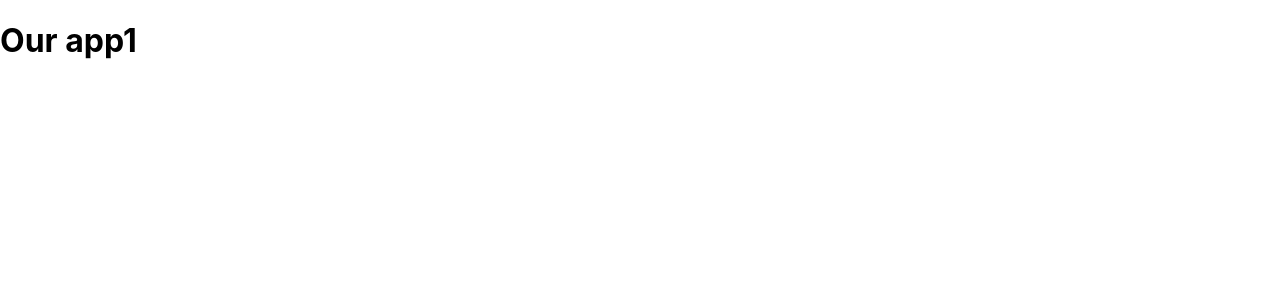
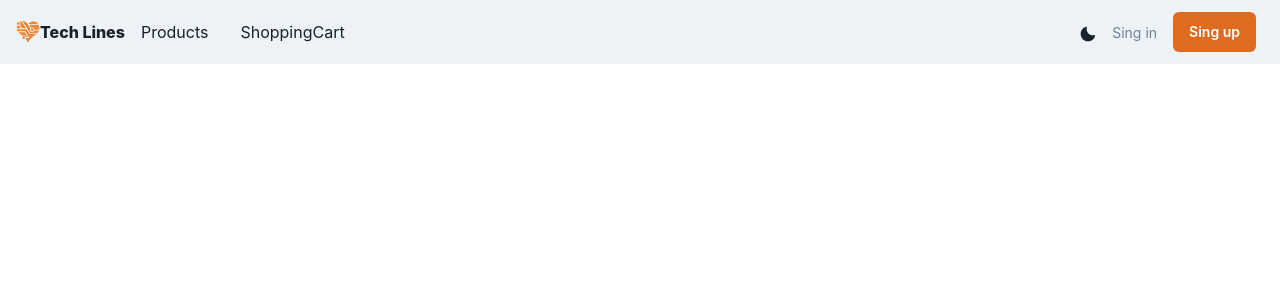
Before and after one commit to pkuzmenkoo/techlines, a React (Create React App) app in the folder client/: page /registration in a window 1280 px wide. Shown: the top 300 px of the page. Built offline with nearby package versions, Linux system fonts and the light colour scheme.

Commit message:
navbar created and setup react router

```diff
--- a/client/src/App.js
+++ b/client/src/App.js
@@ -1,8 +1,17 @@
+import {ChakraProvider} from '@chakra-ui/react';
+import {BrowserRouter as Router, Routes, Route} from 'react-router-dom';
+import Navbar from './components/Navbar'
+
 function App() {
   return (
-    <div>
-      <h1>Our app1</h1>
-    </div>
+    <ChakraProvider>
+      <Router>
+        <Navbar />
+        <main>
+          {/* {<Routes></Routes>} */}
+        </main>
+      </Router>
+    </ChakraProvider>
   );
 }
 
--- /dev/null
+++ b/client/src/components/Navbar.jsx
@@ -0,0 +1,109 @@
+import {
+  Box,
+  Flex,
+  HStack,
+  Link,
+  Icon,
+  IconButton,
+  Text,
+  useDisclosure,
+  Button,
+  Stack,
+  useColorModeValue,
+  useColorMode,
+} from '@chakra-ui/react';
+import { Link as ReactLink } from 'react-router-dom';
+import { HamburgerIcon, CloseIcon, MoonIcon, SunIcon } from '@chakra-ui/icons';
+import { GiTechnoHeart } from 'react-icons/gi';
+
+const links = [
+  { linkName: 'Products', path: '/products' },
+  { linkName: 'ShoppingCart', path: '/cart' },
+];
+
+const NavLink = ({ path, children }) => (
+  <Link
+    as={ReactLink}
+    to={path}
+    px={2}
+    py={2}
+    rounded='md'
+    _hover={{ textDecorationLine: 'none', bg: useColorModeValue('gray.200', 'gray.700') }}
+  >
+    {children}
+  </Link>
+);
+
+const Navbar = () => {
+  const { isOpen, onClose, onOpen } = useDisclosure();
+  const { colorMode, toggleColorMode } = useColorMode();
+
+  return (
+    <Box bg={useColorModeValue('gray.100', 'gray.900')} px={4}>
+      <Flex h={16} alignItems='center' justifyContent='space-between'>
+        <IconButton
+          size='md'
+          icon={isOpen ? <CloseIcon /> : <HamburgerIcon />}
+          display={{ md: 'none' }}
+          onClick={isOpen ? onClose : onOpen}
+        />
+        <HStack>
+          <Link as={ReactLink} to='/'>
+            <Flex alignItems='center'>
+              <Icon as={GiTechnoHeart} h={6} w={6} color='orange.400' />
+              <Text fontWeight='extrabold'>Tech Lines</Text>
+            </Flex>
+          </Link>
+          <HStack as='nav' spacing={4} display={{base: 'none', md: 'flex'}}>
+            {links.map((link) => (
+              <NavLink key={link.linkName} path={link.path}>
+                {link.linkName}
+              </NavLink>
+            ))}
+          </HStack>
+        </HStack>
+        <Flex alignItems='center'>
+          <NavLink>
+            <Icon
+              as={colorMode === 'light' ? MoonIcon : SunIcon}
+              alignItems='center'
+              onClick={() => toggleColorMode()}
+            />
+          </NavLink>
+          <Button as={ReactLink} to='/login' px={2} fontSize='sm' fontWeight={400} variant='link'>
+            Sing in
+          </Button>
+          <Button
+            as={ReactLink}
+            to='/regestration'
+            m={2}
+            display={{base: 'none', md: 'inline-flex'}}
+            fontSize='sm'
+            fontWeight={600}
+            _hover={{ bg: 'orange.400' }}
+            bg='orange.500'
+            color='white'
+          >
+            Sing up
+          </Button>
+        </Flex>
+      </Flex>
+      {isOpen ? (
+        <Box pb={4} display={{md: 'none'}}>
+            <Stack as='nav' spacing={4}>
+                {links.map((link) => (
+                <NavLink key={link.linkName} path={link.path}>
+                    {link.linkName}
+                </NavLink>
+                ))}
+                <NavLink key='sign up' path='/registration'>
+                    Sign Up
+                </NavLink>
+            </Stack>
+        </Box>
+      ) : null}
+    </Box>
+  );
+};
+
+export default Navbar;
```
Also changed, not shown: client/package.json (+10 -1 lines), 1 other file (tests, documents, lock files or other folders).
